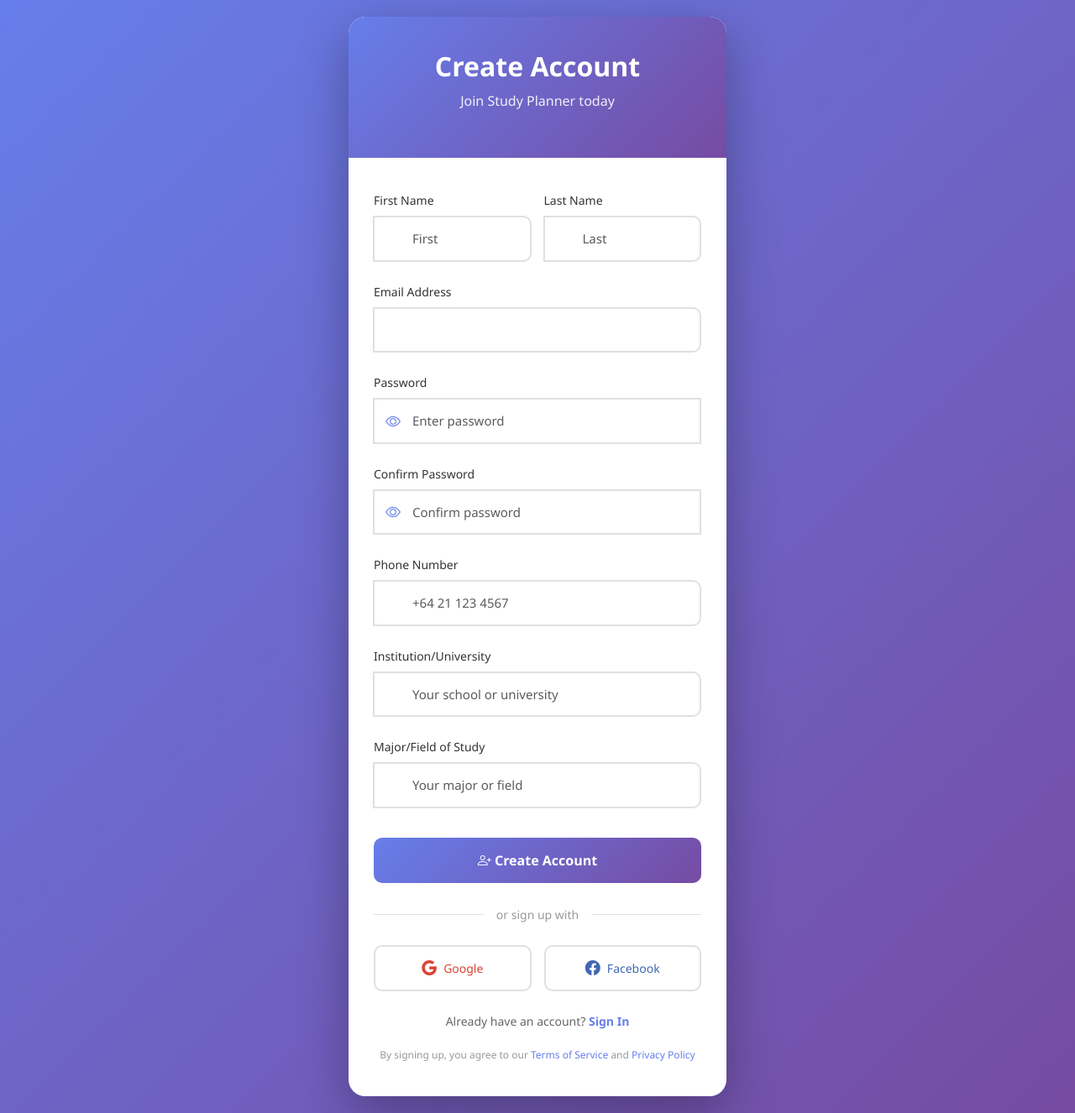
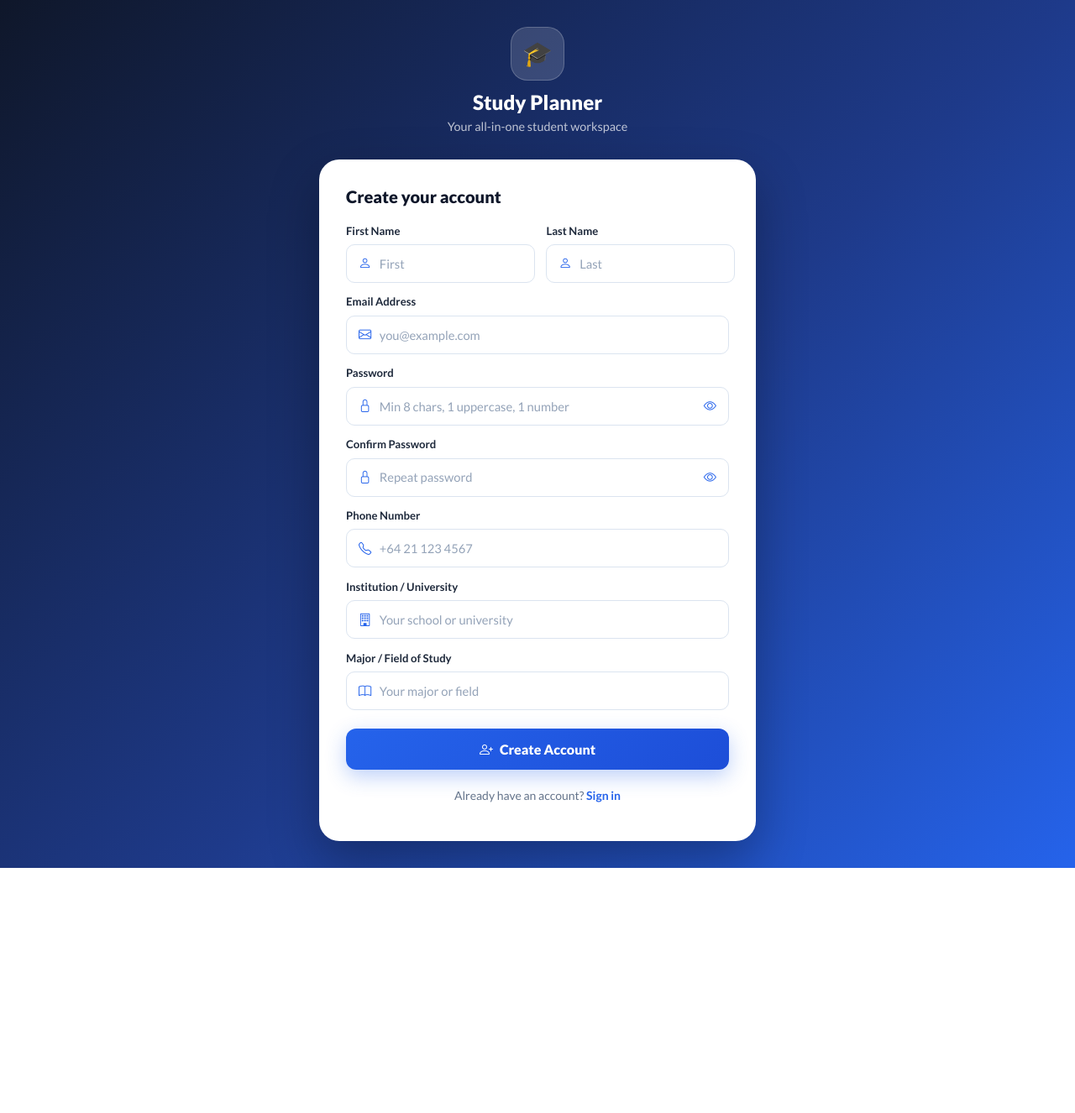
Before and after one commit to ShockCharge/CS301-Project, a Flask app: page /signup in a window 1280 px wide. Shown: the whole page at 84% size. After the commit the page ends 1034 px from the top, so only its background shows below. Run offline with Flask 3, Linux system fonts and the light colour scheme.

Commit message:
Fixed a bug in task and improved signup design

```diff
--- a/Templates/signup.html
+++ b/Templates/signup.html
@@ -3,164 +3,312 @@
 <head>
     <meta charset="UTF-8">
     <meta name="viewport" content="width=device-width, initial-scale=1.0">
+    <title>Study Planner | Sign Up</title>
+    <link rel="preconnect" href="https://fonts.googleapis.com">
+    <link rel="preconnect" href="https://fonts.gstatic.com" crossorigin>
+    <link href="https://fonts.googleapis.com/css2?family=Lato:wght@300;400;700;900&display=swap" rel="stylesheet">
+    <link href="https://cdn.jsdelivr.net/npm/bootstrap@5.3.8/dist/css/bootstrap.min.css" rel="stylesheet">
+    <link rel="stylesheet" href="https://cdn.jsdelivr.net/npm/bootstrap-icons@1.11.1/font/bootstrap-icons.css">
+    <script src="https://cdn.jsdelivr.net/npm/bootstrap@5.3.8/dist/js/bootstrap.bundle.min.js"></script>
+    <style>
+        *, *::before, *::after { box-sizing: border-box; margin: 0; padding: 0; }
 
-    <!-- Page Title -->
-    <title>Study Planner | Sign Up</title>
+        body {
+            font-family: "Lato", sans-serif;
+            min-height: 100vh;
+            background: linear-gradient(135deg, #0f172a 0%, #1e3a8a 55%, #2563eb 100%);
+            display: flex;
+            align-items: center;
+            justify-content: center;
+            padding: 2rem 1rem;
+        }
 
-    <!-- Bootstrap -->
-    <link href="https://cdn.jsdelivr.net/npm/bootstrap@5.3.8/dist/css/bootstrap.min.css" rel="stylesheet">
-    <script src="https://cdn.jsdelivr.net/npm/bootstrap@5.3.8/dist/js/bootstrap.bundle.min.js"></script>
-    <link rel="stylesheet" href="https://cdn.jsdelivr.net/npm/bootstrap-icons@1.11.1/font/bootstrap-icons.css">
+        .signup-shell {
+            width: 100%;
+            max-width: 520px;
+        }
 
-    <!-- CSS -->
-    <link rel="stylesheet" href="{{ url_for('static', filename='css/signup.css') }}">
+        /* Brand */
+        .signup-brand {
+            text-align: center;
+            margin-bottom: 1.75rem;
+        }
+        .signup-brand-icon {
+            width: 64px;
+            height: 64px;
+            border-radius: 20px;
+            background: rgba(255,255,255,0.15);
+            border: 1px solid rgba(255,255,255,0.2);
+            display: inline-flex;
+            align-items: center;
+            justify-content: center;
+            font-size: 1.8rem;
+            margin-bottom: 0.75rem;
+        }
+        .signup-brand h1 {
+            color: #fff;
+            font-size: 1.5rem;
+            font-weight: 900;
+            margin: 0 0 0.2rem;
+        }
+        .signup-brand p {
+            color: rgba(255,255,255,0.72);
+            font-size: 0.9rem;
+            margin: 0;
+        }
+
+        /* Card */
+        .signup-card {
+            background: #fff;
+            border-radius: 24px;
+            padding: 2rem 2rem 1.75rem;
+            box-shadow: 0 24px 60px rgba(0,0,0,0.3);
+        }
+
+        .signup-card h2 {
+            font-size: 1.25rem;
+            font-weight: 900;
+            color: #0f172a;
+            margin: 0 0 1.25rem;
+        }
+
+        /* Error */
+        .signup-error {
+            display: flex;
+            align-items: center;
+            gap: 0.5rem;
+            background: #fee2e2;
+            border: 1px solid #fecaca;
+            color: #991b1b;
+            border-radius: 10px;
+            padding: 0.75rem 1rem;
+            font-size: 0.88rem;
+            font-weight: 700;
+            margin-bottom: 1.25rem;
+        }
+
+        /* Form rows */
+        .form-row-2 {
+            display: grid;
+            grid-template-columns: 1fr 1fr;
+            gap: 0.85rem;
+        }
+
+        .sp-field {
+            display: flex;
+            flex-direction: column;
+            gap: 0.35rem;
+            margin-bottom: 0.85rem;
+        }
+        .sp-field label {
+            font-size: 0.82rem;
+            font-weight: 700;
+            color: #1e293b;
+        }
+
+        .sp-input-wrap {
+            display: flex;
+            align-items: center;
+            gap: 0.6rem;
+            border: 1.5px solid #dbe4f0;
+            border-radius: 10px;
+            background: #fff;
+            padding: 0 0.875rem;
+            min-height: 46px;
+            transition: border-color 0.2s;
+        }
+        .sp-input-wrap:focus-within {
+            border-color: #2563eb;
+            box-shadow: 0 0 0 3px rgba(37,99,235,0.12);
+        }
+        .sp-input-wrap i { color: #2563eb; font-size: 0.95rem; flex-shrink: 0; }
+        .sp-input-wrap input,
+        .sp-input-wrap select {
+            flex: 1;
+            border: none;
+            outline: none;
+            background: transparent;
+            font-family: "Lato", sans-serif;
+            font-size: 0.92rem;
+            color: #0f172a;
+        }
+        .sp-input-wrap input::placeholder { color: #94a3b8; }
+        .sp-input-wrap select option { color: #0f172a; }
+
+        .pw-toggle {
+            cursor: pointer;
+            color: #94a3b8;
+            font-size: 0.95rem;
+            flex-shrink: 0;
+            transition: color 0.2s;
+        }
+        .pw-toggle:hover { color: #2563eb; }
+
+        /* Submit */
+        .sp-submit {
+            width: 100%;
+            padding: 0.8rem;
+            background: linear-gradient(135deg, #2563eb, #1d4ed8);
+            color: #fff;
+            border: none;
+            border-radius: 12px;
+            font-size: 1rem;
+            font-weight: 900;
+            font-family: "Lato", sans-serif;
+            cursor: pointer;
+            margin-top: 0.5rem;
+            display: inline-flex;
+            align-items: center;
+            justify-content: center;
+            gap: 0.5rem;
+            transition: opacity 0.2s, transform 0.15s;
+            box-shadow: 0 8px 24px rgba(37,99,235,0.3);
+        }
+        .sp-submit:hover { opacity: 0.92; transform: translateY(-1px); }
+
+        /* Login link */
+        .signup-login-note {
+            text-align: center;
+            margin-top: 1.25rem;
+            font-size: 0.875rem;
+            color: #64748b;
+        }
+        .signup-login-note a {
+            color: #2563eb;
+            font-weight: 700;
+            text-decoration: none;
+        }
+        .signup-login-note a:hover { text-decoration: underline; }
+
+        @media (max-width: 480px) {
+            .signup-card { padding: 1.5rem 1.25rem; border-radius: 20px; }
+            .form-row-2 { grid-template-columns: 1fr; }
+        }
+    </style>
 </head>
 <body>
-    <div class="signup-container">
-        <div class="signup-header">
-            <h1>Create Account</h1>
-            <p>Join Study Planner today</p>
+    <div class="signup-shell">
+
+        <!-- Brand -->
+        <div class="signup-brand">
+            <div class="signup-brand-icon">🎓</div>
+            <h1>Study Planner</h1>
+            <p>Your all-in-one student workspace</p>
         </div>
 
-        <div class="signup-body">
+        <!-- Card -->
+        <div class="signup-card">
+            <h2>Create your account</h2>
+
             {% if error %}
-            <div class="error-message">
-                <i class="bi bi-exclamation-circle"></i> {{ error }}
+            <div class="signup-error">
+                <i class="bi bi-exclamation-circle-fill"></i>
+                <span>{{ error }}</span>
             </div>
             {% endif %}
 
             <form method="POST" action="{{ url_for('signup') }}" id="signup-form">
-                <div class="form-row">
-                    <div class="form-group">
+
+                <div class="form-row-2">
+                    <div class="sp-field">
                         <label for="first-name">First Name</label>
-                        <div class="input-group">
+                        <div class="sp-input-wrap">
                             <i class="bi bi-person"></i>
-                            <input type="text" id="first-name" name="first_name" class="form-control" placeholder="First" required>
+                            <input type="text" id="first-name" name="first_name" placeholder="First" required>
                         </div>
                     </div>
-                    <div class="form-group">
+                    <div class="sp-field">
                         <label for="last-name">Last Name</label>
-                        <div class="input-group">
+                        <div class="sp-input-wrap">
                             <i class="bi bi-person"></i>
-                            <input type="text" id="last-name" name="last_name" class="form-control" placeholder="Last" required>
+                            <input type="text" id="last-name" name="last_name" placeholder="Last" required>
                         </div>
                     </div>
                 </div>
 
-                <div class="form-group">
+                <div class="sp-field">
                     <label for="email">Email Address</label>
-                    <div class="input-group">
+                    <div class="sp-input-wrap">
                         <i class="bi bi-envelope"></i>
-                        <input type="email" id="email" name="email" class="form-control"  required>
+                        <input type="email" id="email" name="email" placeholder="you@example.com" required autocomplete="email">
                     </div>
                 </div>
 
-                <div class="form-group">
+                <div class="sp-field">
                     <label for="password">Password</label>
-                    <div class="input-group">
+                    <div class="sp-input-wrap">
                         <i class="bi bi-lock"></i>
-                        <input type="password" id="password" name="password" class="form-control" placeholder="Enter password" required>
-                        <i class="bi bi-eye password-toggle" id="toggle-password"></i>
+                        <input type="password" id="password" name="password" placeholder="Min 8 chars, 1 uppercase, 1 number" required>
+                        <i class="bi bi-eye pw-toggle" id="toggle-password"></i>
                     </div>
                 </div>
 
-                <div class="form-group">
+                <div class="sp-field">
                     <label for="confirm-password">Confirm Password</label>
-                    <div class="input-group">
+                    <div class="sp-input-wrap">
                         <i class="bi bi-lock"></i>
-                        <input type="password" id="confirm-password" name="confirm_password" class="form-control" placeholder="Confirm password" required>
-                        <i class="bi bi-eye password-toggle" id="toggle-confirm-password"></i>
-                    </div>
-                </div>
-               <div class="form-group">
-                <label for="phone Number">Phone Number</label>
-                <div class="input-group">
-                        <i class="bi bi-telephone" id="telephone"></i>
-                        <input
-                        type="tel"
-                        id="phone"
-                        name="phone"
-                        class="form-control"
-                        placeholder="+64 21 123 4567"
-                        required>
+                        <input type="password" id="confirm-password" name="confirm_password" placeholder="Repeat password" required>
+                        <i class="bi bi-eye pw-toggle" id="toggle-confirm"></i>
                     </div>
                 </div>
 
-                <div class="form-group">
-                    <label for="institution">Institution/University</label>
-                    <div class="input-group">
-                        <i class="bi bi-building"></i>
-                        <input type="text" id="institution" name="institution" class="form-control" placeholder="Your school or university" required>
+                <div class="sp-field">
+                    <label for="phone">Phone Number</label>
+                    <div class="sp-input-wrap">
+                        <i class="bi bi-telephone"></i>
+                        <input type="tel" id="phone" name="phone" placeholder="+64 21 123 4567">
                     </div>
                 </div>
 
-                <div class="form-group">
-                    <label for="major">Major/Field of Study</label>
-                    <div class="input-group">
-                        <i class="bi bi-book"></i>
-                        <input type="text" id="major" name="major" class="form-control" placeholder="Your major or field" required>
+                <div class="sp-field">
+                    <label for="institution">Institution / University</label>
+                    <div class="sp-input-wrap">
+                        <i class="bi bi-building"></i>
+                        <input type="text" id="institution" name="institution" placeholder="Your school or university" required>
                     </div>
                 </div>
 
-                <button type="submit" class="btn-signup">
+                <div class="sp-field">
+                    <label for="major">Major / Field of Study</label>
+                    <div class="sp-input-wrap">
+                        <i class="bi bi-book"></i>
+                        <input type="text" id="major" name="major" placeholder="Your major or field" required>
+                    </div>
+                </div>
+
+                <button type="submit" class="sp-submit">
                     <i class="bi bi-person-plus"></i> Create Account
                 </button>
             </form>
 
-            <div class="divider">
-                <span>or sign up with</span>
-            </div>
-
-            <div class="social-signup">
-                <button class="social-btn google-btn">
-                    <i class="bi bi-google"></i>
-                    Google
-                </button>
-                <button class="social-btn facebook-btn">
-                    <i class="bi bi-facebook"></i>
-                    Facebook
-                </button>
-            </div>
-
-            <div class="login-link">
-                Already have an account? <a href="{{ url_for('login') }}">Sign In</a>
-            </div>
-
-            <div class="terms">
-                By signing up, you agree to our <a href="#">Terms of Service</a> and <a href="#">Privacy Policy</a>
-            </div>
+            <p class="signup-login-note">
+                Already have an account? <a href="{{ url_for('login') }}">Sign in</a>
+            </p>
         </div>
     </div>
 
     <script>
-        // Password toggle
+        // Password toggles
         document.getElementById('toggle-password').addEventListener('click', function() {
-            const passwordInput = document.getElementById('password');
-            const type = passwordInput.type === 'password' ? 'text' : 'password';
-            passwordInput.type = type;
+            const inp = document.getElementById('password');
+            inp.type = inp.type === 'password' ? 'text' : 'password';
+            this.classList.toggle('bi-eye');
+            this.classList.toggle('bi-eye-slash');
+        });
+        document.getElementById('toggle-confirm').addEventListener('click', function() {
+            const inp = document.getElementById('confirm-password');
+            inp.type = inp.type === 'password' ? 'text' : 'password';
             this.classList.toggle('bi-eye');
             this.classList.toggle('bi-eye-slash');
         });
 
-        document.getElementById('toggle-confirm-password').addEventListener('click', function() {
-            const passwordInput = document.getElementById('confirm-password');
-            const type = passwordInput.type === 'password' ? 'text' : 'password';
-            passwordInput.type = type;
-            this.classList.toggle('bi-eye');
-            this.classList.toggle('bi-eye-slash');
-        });
-
-        // Form validation
+        // Client-side confirm check
         document.getElementById('signup-form').addEventListener('submit', function(e) {
-            const password = document.getElementById('password').value;
-            const confirmPassword = document.getElementById('confirm-password').value;
-
-            if (password !== confirmPassword) {
+            if (document.getElementById('password').value !== document.getElementById('confirm-password').value) {
                 e.preventDefault();
                 alert('Passwords do not match!');
             }
         });
     </script>
-    <script src="{{ url_for('static', filename='js/darkmode.js') }}"></script>
-
 </body>
+</html>
```
Also changed, not shown: templates/tasks.html (+27 -9 lines).
